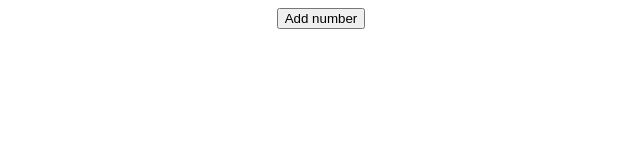
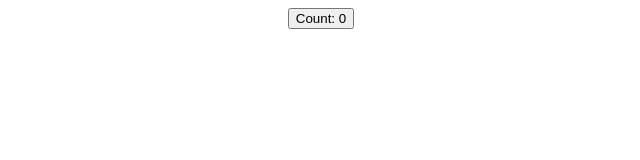
Before and after one commit to LilianMathu/react-hooks, a React (Create React App) app: page / in a window 1280 px wide. Shown: the top 160 px of the page, without its empty margins (319-959 px from the left). Built offline with nearby package versions, Linux system fonts and the light colour scheme.

Commit message:
useEffect hook

```diff
--- a/src/Components/Reminder.js
+++ b/src/Components/Reminder.js
@@ -1,26 +1,19 @@
-import React, { useState } from "react";
+import React, { useState, useEffect } from "react";
 
 function Reminder() {
-  const [items, setItems] = useState([]);
+  const [count, setCount] = useState(0);
 
-  const addNumbers = () => {
-    setItems([
-      ...items,
-      {
-        id: items.length,
-        value: Math.ceil(Math.random() * 10),
-      },
-    ]);
+  const changeCount = () => {
+    setCount(count + 1);
   };
+
+  useEffect(() => {
+    document.title = `clicked ${count} times`;
+  });
 
   return (
     <div>
-      <button onClick={addNumbers}>Add number</button>
-      <ul>
-        {items.map((item) => (
-          <li key={item.id}>Value: {item.value}</li>
-        ))}
-      </ul>
+      <button onClick={changeCount}>Count: {count}</button>
     </div>
   );
 }
```
